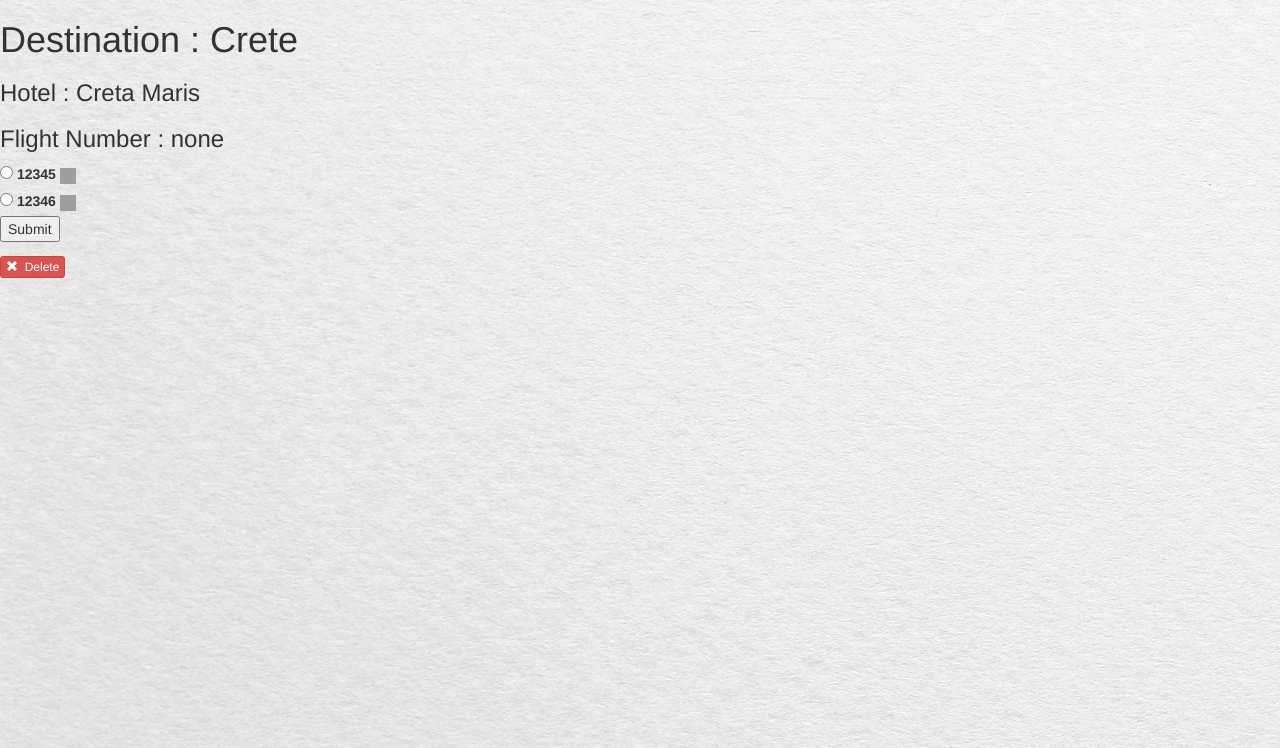
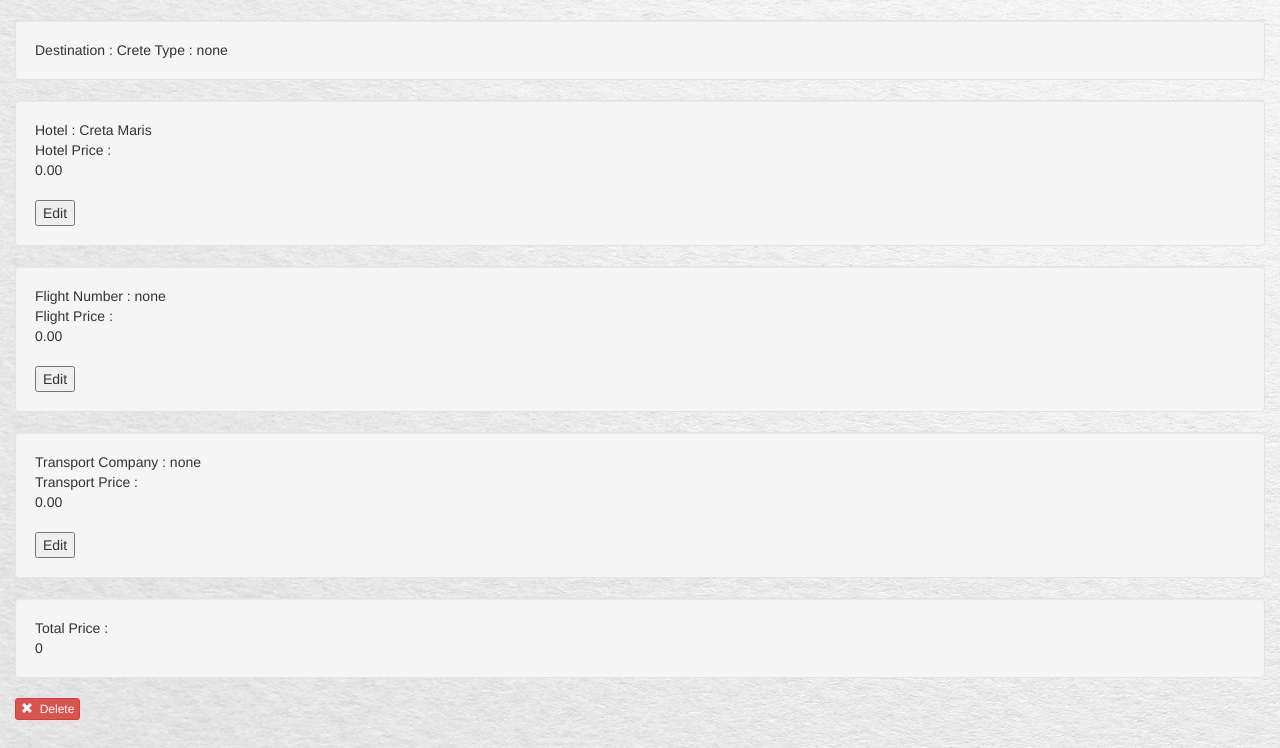
Before and after one commit to bindkeeper/travelSite, a Django app: page /organizer/trip/1/ in a window 1280 px wide. Shown: the part 52-800 px from the top of the page. Run offline with Django 3.2, Linux system fonts and the light colour scheme; data comes from the database, SQL or seed files in the repository; some libraries are stand-ins or nearby versions; grey boxes are pictures that could not be loaded.

Commit message:
added transport and total sum calculation

```diff
--- a/organizer/admin.py
+++ b/organizer/admin.py
@@ -1,6 +1,8 @@
 from django.contrib import admin
-from .models import Trip, Flight, TripType
+from .models import Trip, Flight, TripType, Hotel, Destination
 
 admin.site.register(Trip)
 admin.site.register(TripType)
+admin.site.register(Hotel)
+admin.site.register(Destination)
 admin.site.register(Flight)
--- a/organizer/models.py
+++ b/organizer/models.py
@@ -8,13 +8,47 @@
 	def __str__(self):
 		return self.type_name
 
+
+
+class Hotel(models.Model):
+	hotel_name = models.CharField(max_length=20)
+
+
+	def __str__(self):
+		return self.hotel_name
+
+class Destination(models.Model):
+	destination = models.CharField(max_length=20)
+
+	def __str__(self):
+		return self.destination
+
+
+class Flight(models.Model):
+
+	ticket_number = models.CharField(max_length=200)
+	is_favorite = models.BooleanField(default=False)
+
+	def __str__(self):
+		return self.ticket_number
+
 DEFAULT_TRIP_TYPE = 3
 class Trip(models.Model):
 	user = models.ForeignKey(User, default=1)
 	destination = models.CharField(max_length=200)
+
 	hotel = models.CharField(max_length=200)
+	hotel_price = models.DecimalField(max_digits=10, decimal_places=2)
+
 	flight_no = models.CharField(max_length=200)
+	flight_price = models.DecimalField(max_digits=10, decimal_places=2)
+
+	transport_company = models.CharField(max_length=200)
+	transport_price = models.DecimalField(max_digits=10, decimal_places=2)
+
 	trip_type = models.ForeignKey(TripType, default=DEFAULT_TRIP_TYPE, on_delete=models.SET_DEFAULT)
+
+
 
 	'''
 	def get_absolute_url(self):
@@ -23,16 +57,3 @@
 	'''
 	def __str__(self):
 		return self.destination + " - " + self.hotel
-
-
-
-
-
-
-class Flight(models.Model):
-	trip = models.ForeignKey(Trip, on_delete=models.CASCADE)
-	ticket_number = models.CharField(max_length=200)
-	is_favorite = models.BooleanField(default=False)
-
-	def __str__(self):
-		return self.ticket_number
--- a/organizer/templates/organizer/create_trip.html
+++ b/organizer/templates/organizer/create_trip.html
@@ -17,11 +17,6 @@
                     <form class="form-horizontal" role="form" action="" method="post" enctype="multipart/form-data">
                         {% csrf_token %}
 
-						<select name="item_id">
-						{% for entry in trip_types %}
-							<option value="{{ entry.id }}" selected="none">{{ entry.type_name }}</option>
-						{% endfor %}
-						</select>
 
                         {% include 'organizer/form_template.html' %}
                         <div class="form-group">
--- a/organizer/templates/organizer/details.html
+++ b/organizer/templates/organizer/details.html
@@ -7,9 +7,96 @@
 
 
 {% block body %}
-<h1>Destination : {{ trip.destination }}</h1>
-<h3>Hotel : {{ trip.hotel }}</h3>
-<h3>Flight Number : {{ trip.flight_no }}</h3>
+ <div class="col-sm-12">
+  <div class="well">
+	Destination : {{ trip.destination }}
+	Type : {{ trip.trip_type }}
+  </div>
+</div>
+
+ <div class="col-sm-12">
+  <div class="well">
+	<div id="hotel">
+		Hotel : {{ trip.hotel }}<br>
+		Hotel Price : <div id="hotelPrice">{{ trip.hotel_price }}</div><br>
+		<button type="button" id="editHotel" >Edit</button>
+	</div>
+
+	<form id="hotel_edit_form" name="input" action="{% url 'organizer:hotel_change' trip.id %}" method="post" style="display: none;">
+		{% csrf_token %}
+			<label for="comment">Edit:</label> <input id="comment" type="text" name="hotel" value="{{ trip.hotel }}"/>
+			<label for="comment">Edit:</label> <input id="comment" type="text" name="hotel_price" value="{{ trip.hotel_price }}"/>
+		<input type="submit" value="Submit" />
+		<input type="button" value="Cancel" id="cancelEditHotel" />
+	</form>
+  </div>
+</div>
+
+ <div class="col-sm-12">
+  <div class="well">
+
+
+
+	<div id="flight">
+		Flight Number :    {{ trip.flight_no }}<br>
+		Flight Price :    <div id="flightPrice">{{ trip.flight_price }}</div><br>
+		<button type="button" id="editFlight" >Edit</button>
+	</div>
+
+	<form id="flight_edit_form" name="input" action="{% url 'organizer:flight_change' trip.id %}" method="post" style="display: none;">
+		{% csrf_token %}
+			<label for="comment">Edit:</label> <input id="comment" type="text" name="flight_no" value="{{ trip.flight_no }}"/>
+			<label for="comment">Edit:</label> <input id="comment" type="text" name="flight_price" value="{{ trip.flight_price }}"/>
+		<input type="submit" value="Submit" />
+		<input type="button" value="Cancel" id="cancelEditFlight" />
+	</form>
+
+
+
+
+  </div>
+</div>
+
+ <div class="col-sm-12">
+  <div class="well">
+
+
+
+	<div id="transport">
+		Transport Company :    {{ trip.transport_company }}<br>
+
+		Transport Price :    <div id="transportPrice">{{ trip.transport_price }}</div><br>
+		<button type="button" id="editTransport" >Edit</button>
+	</div>
+
+	<form id="transport_edit_form" name="input" action="{% url 'organizer:transport_change' trip.id %}" method="post" style="display: none;">
+		{% csrf_token %}
+			<label for="comment">Edit:</label> <input id="comment" type="text" name="transport_company" value="{{ trip.transport_company }}"/>
+			<label for="comment">Edit:</label> <input id="comment" type="text" name="transport_price" value="{{ trip.transport_price }}"/>
+		<input type="submit" value="Submit" />
+		<input type="button" value="Cancel" id="cancelEditTransport" />
+	</form>
+
+
+
+
+  </div>
+</div>
+
+
+
+
+<div class="col-sm-12">
+  <div class="well">
+	<div id="total">
+		<div id="totalLable">
+			Total Price :
+		</div>
+		<div id="totalSum">
+		</div>
+	</div>
+	</div>
+</div>
 
 
 
@@ -21,20 +108,8 @@
 
 
 
-<form action="{% url 'organizer:favorite' trip.id %}" method="post">
-	{% csrf_token %}
-	{% for flight in trip.flight_set.all %}
-	<input type="radio" id="{{forloop.counter}}" name="trip" value="{{flight.id}}"/>
-	<label for="{{forloop.counter}}">
-		{{ flight.ticket_number }}
-		{% if flight.is_favorite%}
-			<img src="http://pngimg.com/upload/star_PNG1592.png" height="16" width="16"/>
-		{% endif %}
-	</label><br/>
-	{% endfor %}
-	<input type="submit" value="Submit">
-</form>
 
+<div class="col-sm-12">
  <form action="{% url 'organizer:delete_trip' trip.id %}" method="post" style="display: inline;">
 	{% csrf_token %}
 	<input type="hidden" name="trip_id" value="{{ trip.id }}" />
@@ -42,4 +117,53 @@
 		<span class="glyphicon glyphicon-remove"></span>&nbsp; Delete
 	</button>
 </form>
+</div>
+
+
+<script>
+$(function() {
+	var sum = 0;
+
+	 sum += +($(this).find('#hotelPrice').text());
+	 sum += +($(this).find('#flightPrice').text());
+	 sum += +($(this).find('#transportPrice').text());
+
+	$("#totalSum").html(sum);
+});
+
+
+$('#editHotel').click(function(){
+   $('#hotel').hide();
+   $('#hotel_edit_form').show();
+});
+
+$('#cancelEditHotel').click(function(){
+   $('#hotel').show();
+   $('#hotel_edit_form').hide();
+});
+
+
+$('#editFlight').click(function(){
+   $('#flight').hide();
+   $('#flight_edit_form').show();
+});
+
+$('#cancelEditFlight').click(function(){
+   $('#flight').show();
+   $('#flight_edit_form').hide();
+});
+
+$('#editTransport').click(function(){
+   $('#transport').hide();
+   $('#transport_edit_form').show();
+});
+
+$('#cancelEditTransport').click(function(){
+   $('#transport').show();
+   $('#transport_edit_form').hide();
+});
+
+
+</script>
+
 {% endblock %}
--- a/organizer/urls.py
+++ b/organizer/urls.py
@@ -14,6 +14,9 @@
 	url(r'^trip/(?P<trip_id>[0-9]+)/$', views.detail, name='detail'),
 
 	url(r'^trip/(?P<trip_id>[0-9]+)/favorite$', views.favorite, name='favorite'),
+	url(r'^trip/(?P<trip_id>[0-9]+)/hotel_change$', views.hotel_change, name='hotel_change'),
+	url(r'^trip/(?P<trip_id>[0-9]+)/flight_change$', views.flight_change, name='flight_change'),
+	url(r'^trip/(?P<trip_id>[0-9]+)/transport_change$', views.transport_change, name='transport_change'),
 
 
 ]
--- a/organizer/views.py
+++ b/organizer/views.py
@@ -64,6 +64,27 @@
 	trip = get_object_or_404(Trip, pk=trip_id)
 	return render(request, 'organizer/details.html', {'trip' : trip})
 
+def hotel_change(request, trip_id):
+	trip = get_object_or_404(Trip, pk=trip_id)
+	trip.hotel = request.POST['hotel']
+	trip.hotel_price = request.POST['hotel_price']
+	trip.save()
+	return render(request, 'organizer/details.html', {'trip' : trip})
+
+def flight_change(request, trip_id):
+	trip = get_object_or_404(Trip, pk=trip_id)
+	trip.flight_no = request.POST['flight_no']
+	trip.flight_price = request.POST['flight_price']
+	trip.save()
+	return render(request, 'organizer/details.html', {'trip' : trip})
+
+def transport_change(request, trip_id):
+	trip = get_object_or_404(Trip, pk=trip_id)
+	trip.transport_company = request.POST['transport_company']
+	trip.transport_price = request.POST['transport_price']
+	trip.save()
+	return render(request, 'organizer/details.html', {'trip' : trip})
+
 def favorite(request, trip_id):
 	trip = get_object_or_404(Trip, pk=trip_id)
 	try:
```
Also changed, not shown: organizer/forms.py (+9 -1 lines), db.sqlite3, organizer/migrations/0001_initial.py, organizer/migrations/0002_flight_is_favorite.py (deleted), organizer/migrations/0003_trip_user.py (deleted), organizer/migrations/0004_trip_flight_no.py (deleted), organizer/migrations/0005_auto_20160821_1625.py (deleted), organizer/migrations/0006_triptype.py (deleted), organizer/migrations/0007_trip_trip_type.py (deleted).
